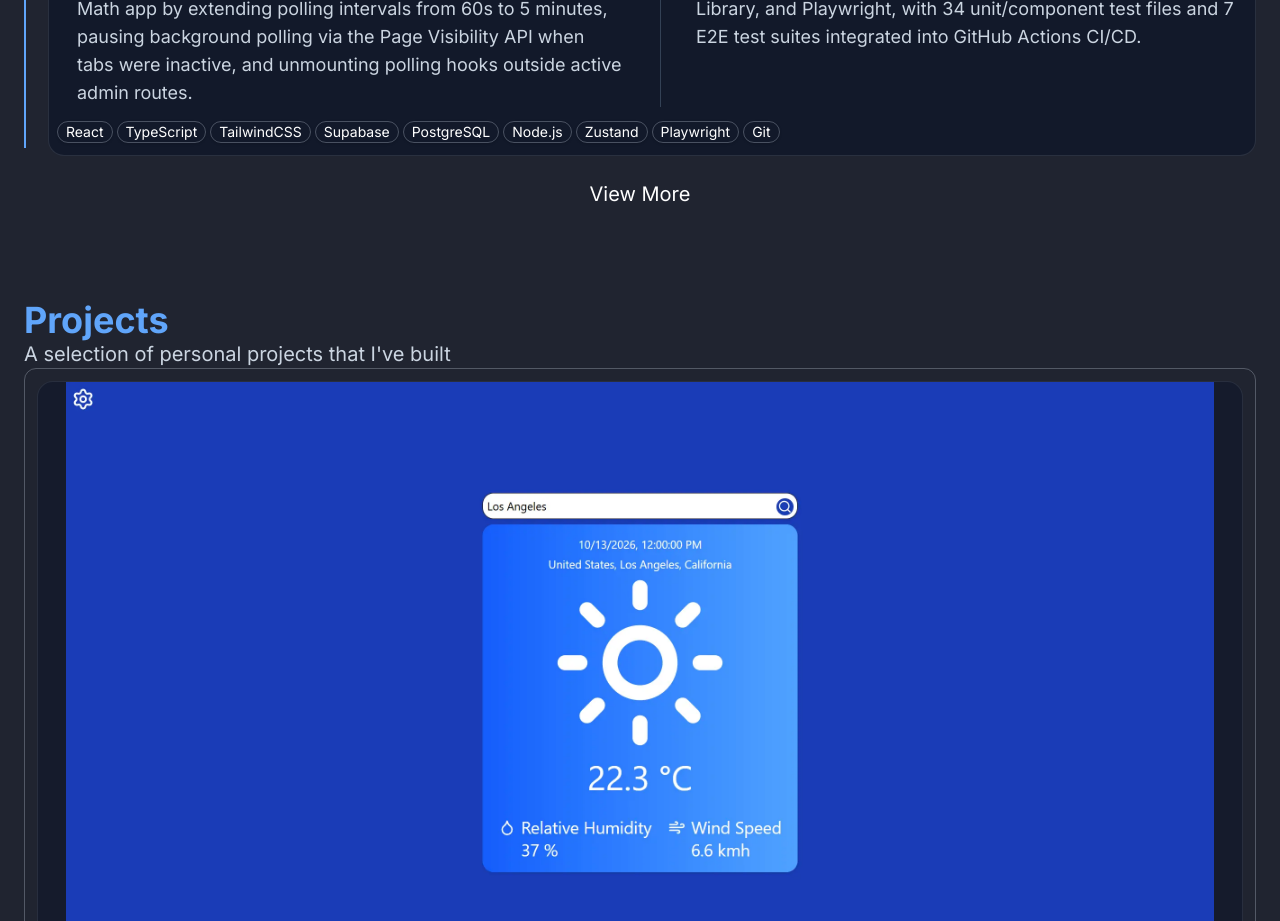
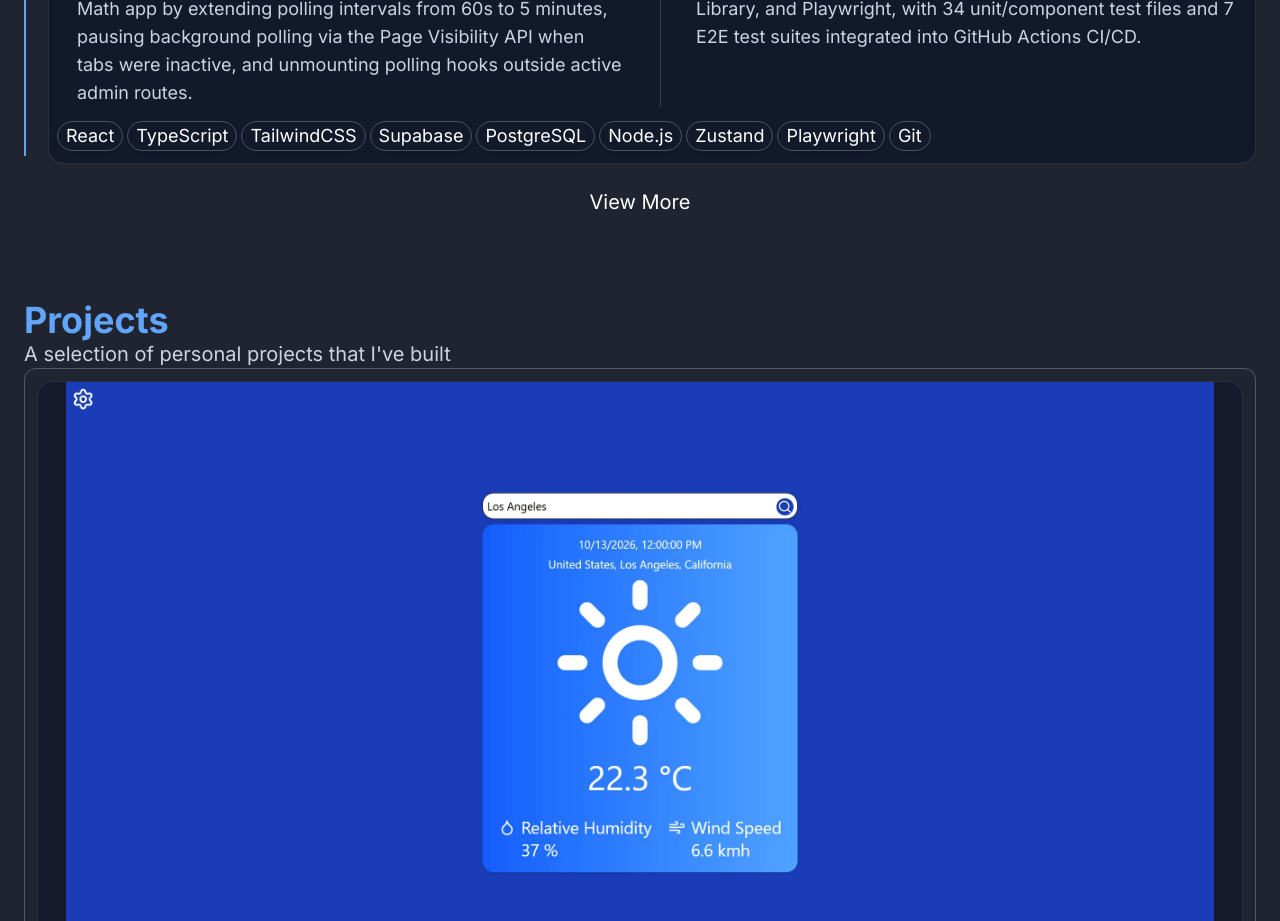
Before and after one commit to gnikkoch96/portfolio-updated, a React (Vite) app: page / in a window 1280 px wide. Shown: the part 1360-2281 px from the top of the page. Built offline with nearby package versions, Linux system fonts and the light colour scheme.

Commit message:
style(experience): update tech pill to use large text for large screens

```diff
--- a/src/sections/Experience.tsx
+++ b/src/sections/Experience.tsx
@@ -117,7 +117,7 @@ export default function Experience() {
                     {/* tech */}
                     <div className="flex gap-1 flex-wrap -ml-5">
                       {techs.map((tech) => (
-                        <TechPill key={tech} tech={tech} />
+                        <TechPill key={tech} tech={tech} className="lg:text-lg"/>
                       ))}
                     </div>
                   </div>
```
